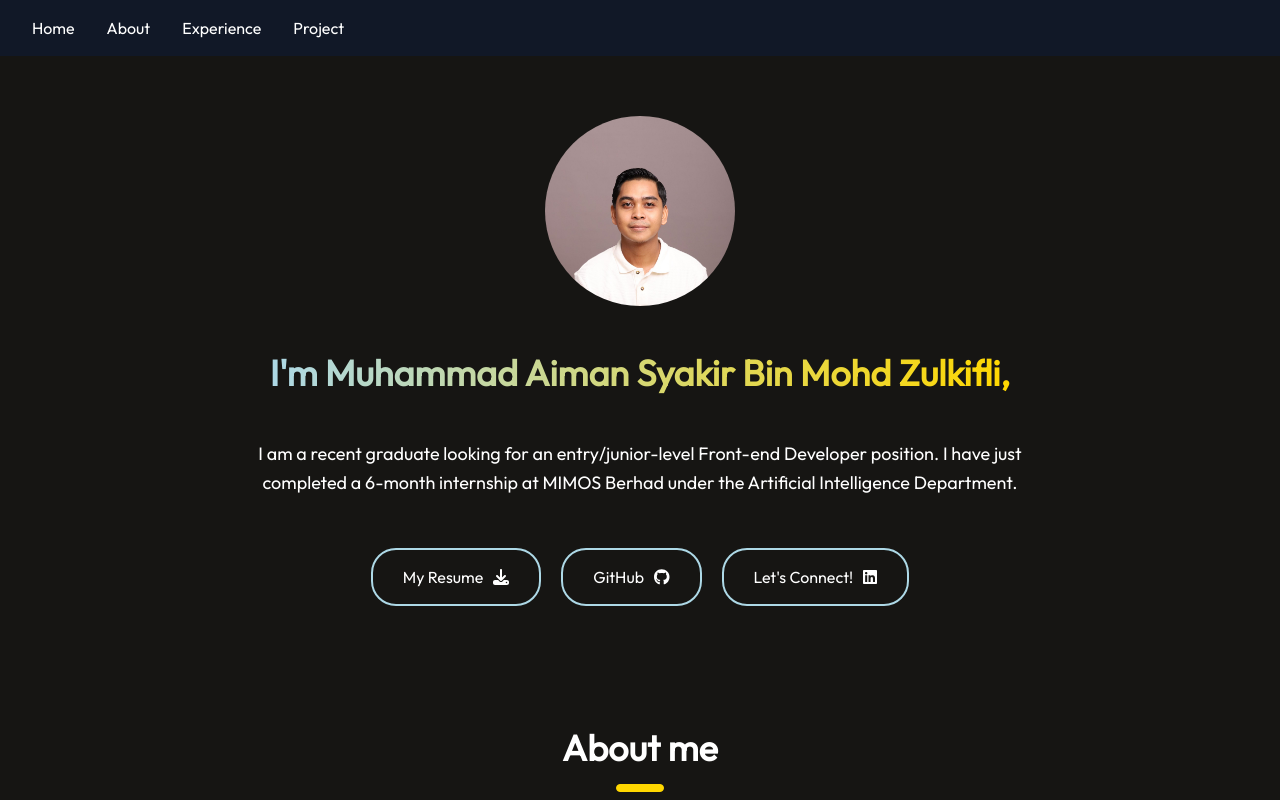
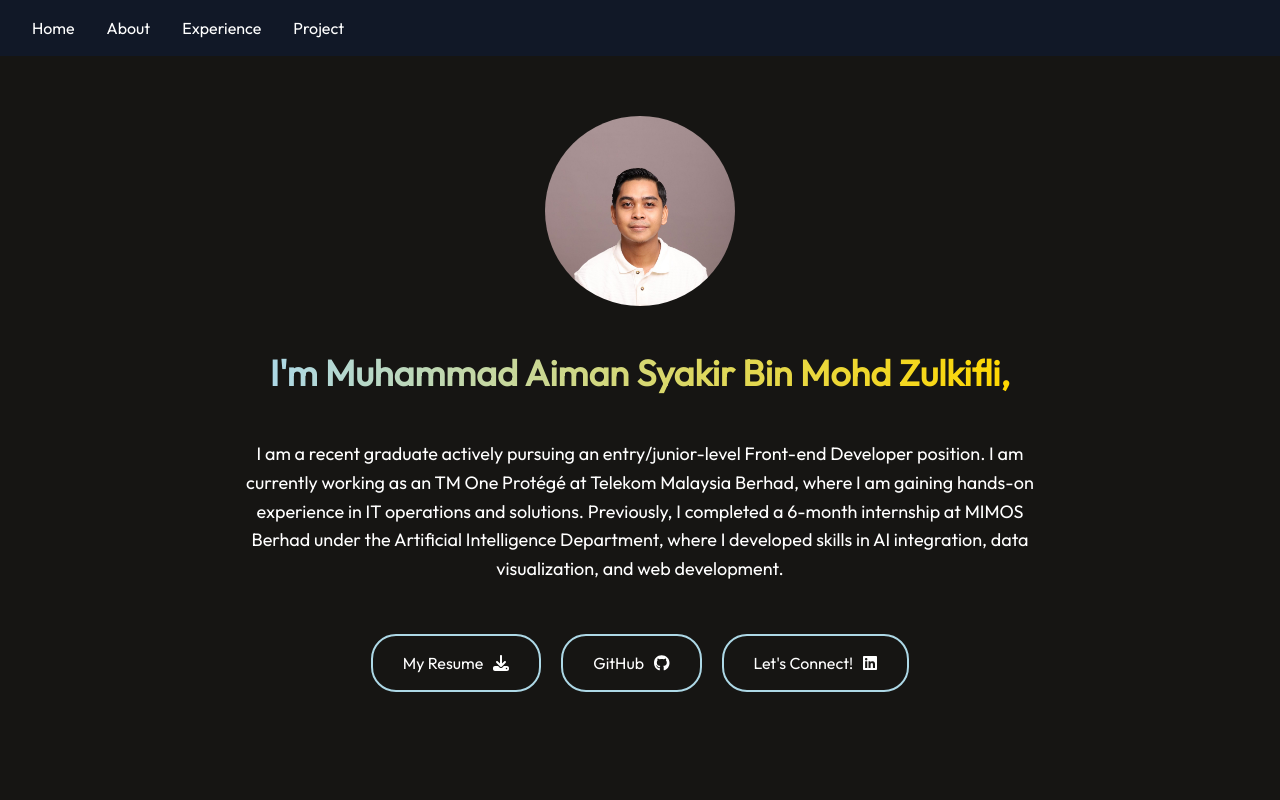
Before and after one commit to aimansyakir15/my-portfolio, a React (Create React App) app: page / in a window 1280 px wide. Shown: the top 800 px of the page. Built offline with nearby package versions, Linux system fonts and the light colour scheme.

Commit message:
Update Hero.js

```diff
--- a/src/Component/Hero.js
+++ b/src/Component/Hero.js
@@ -33,9 +33,13 @@
         <span>I'm Muhammad Aiman Syakir Bin Mohd Zulkifli,</span>
       </h1>
       <p>
-        I am a recent graduate looking for an entry/junior-level Front-end
-        Developer position. I have just completed a 6-month internship at MIMOS
-        Berhad under the Artificial Intelligence Department.
+        I am a recent graduate actively pursuing an entry/junior-level Front-end
+        Developer position. I am currently working as an TM One Protégé at
+        Telekom Malaysia Berhad, where I am gaining hands-on experience in IT
+        operations and solutions. Previously, I completed a 6-month internship
+        at MIMOS Berhad under the Artificial Intelligence Department, where I
+        developed skills in AI integration, data visualization, and web
+        development.
       </p>
       <div className="hero-action">
         <button onClick={handleDownload} className="hero-resume">
```
